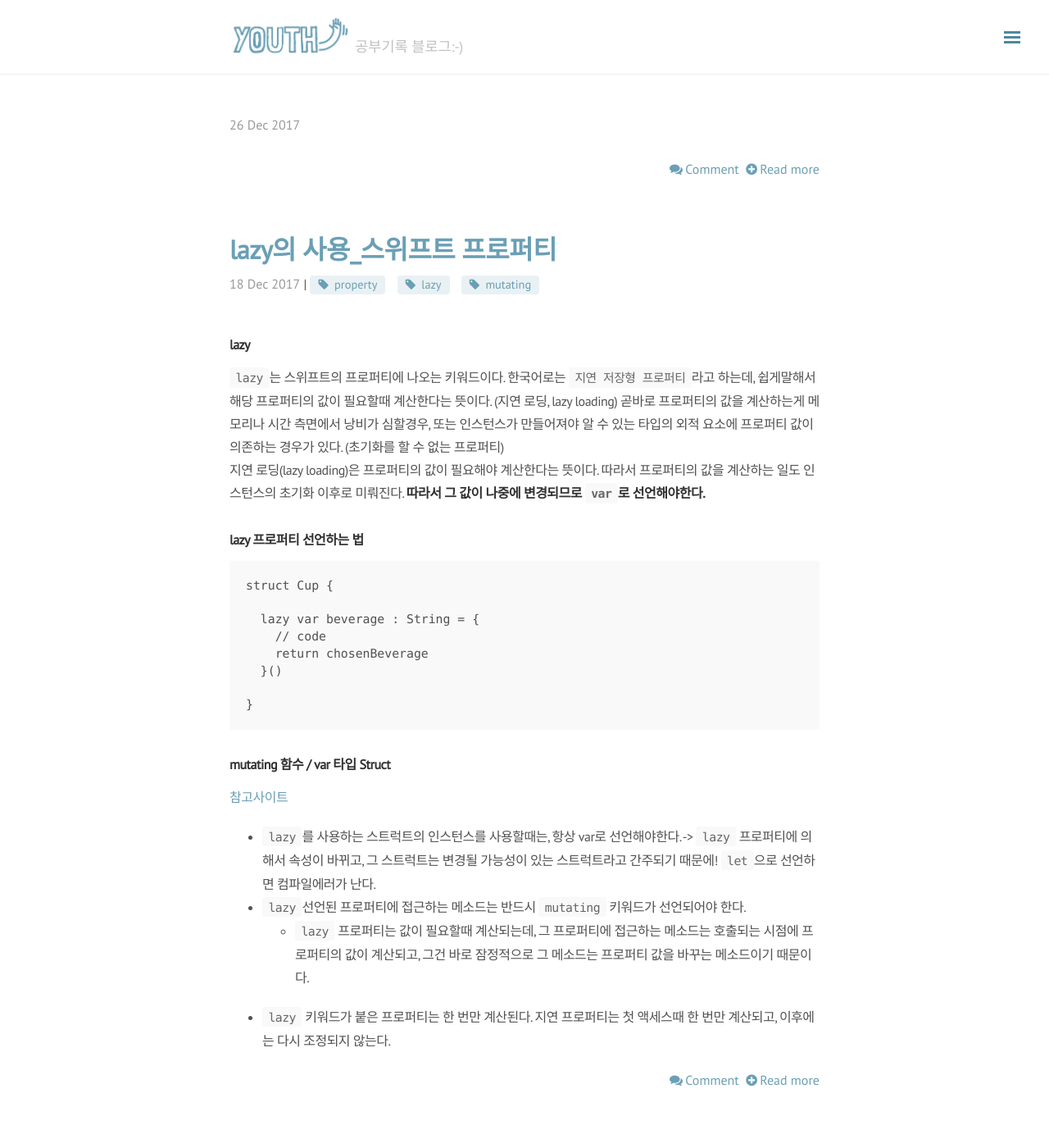
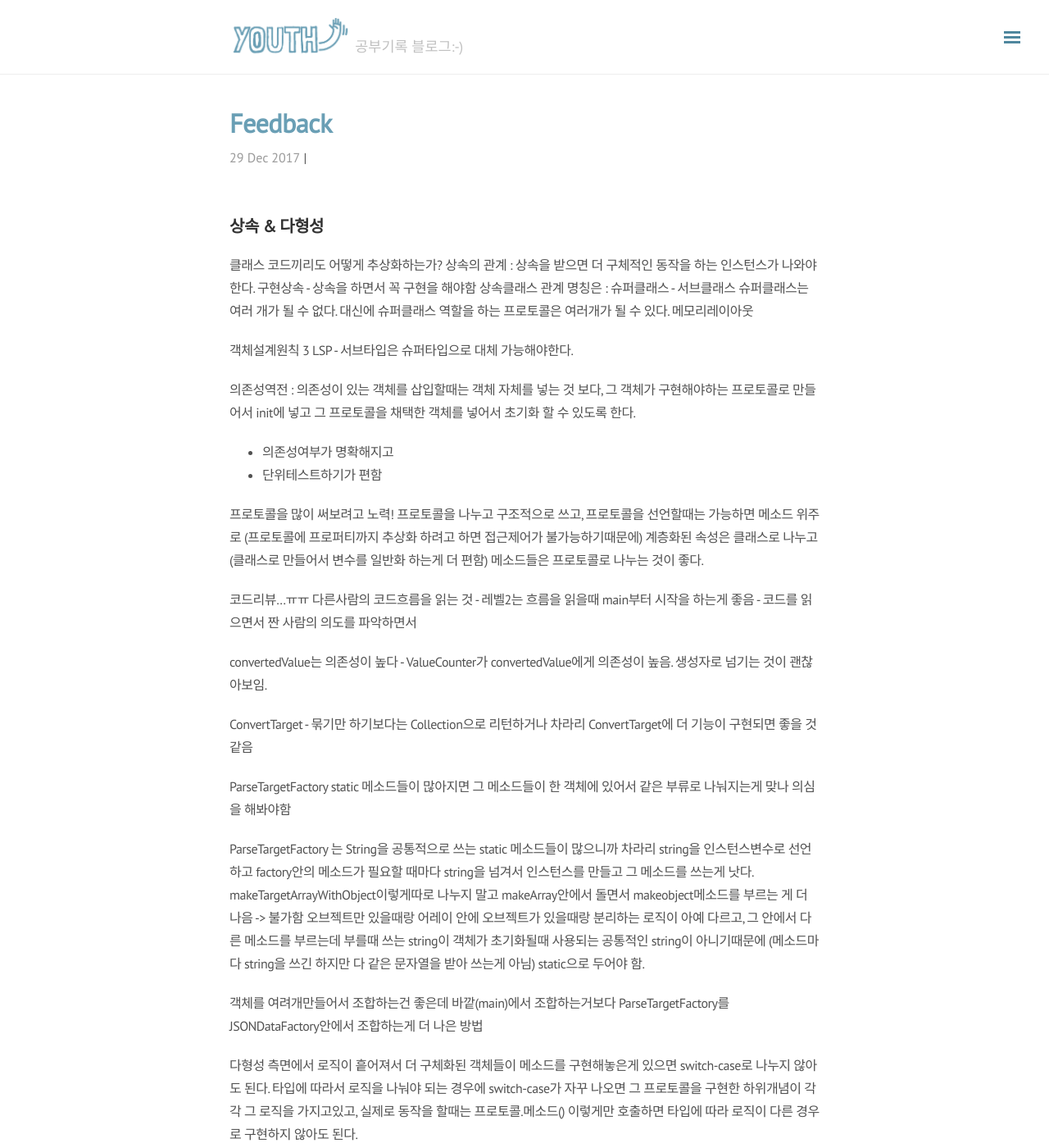
Before and after one commit to jinios/jinios.github.io, a Jekyll site: the page built from index.html, in a window 1280 px wide and 1400 px high. Shown: the whole window at 82% size. Built offline with Jekyll 4.4.1, drawn with Linux system fonts in a browser that asks for light colours; nearby versions of some CDN libraries; the list of posts is cut into pages by our own code; comment, search, counter and statistics services are not loaded; some of the changed text lies outside the part shown.

Commit message:
update posts

```diff
--- a/_posts/2017-12-18-TIL.md
+++ b/_posts/2017-12-18-TIL.md
@@ -31,3 +31,14 @@ TIL
 - JSON step2 피드백 처리
   - extension에 protocol적용 : Array와 Dictionary를 ConvertTarget 프로토콜로 추상화하고, convertValues() 함수를 제거 : 하는 일은 똑같고, 리턴값을 이후에 처리하는 메소드도 똑같은 두 함수가 있는데, 리턴타입이 달랐다. 이를 하나의 프로토콜로 추상화하기위해서 원래있던 swift의 타입에 extension을 적용해서 프로토콜로 추상화했다. > 추상화로 인해서 중복되는 메소드도 줄이거나 private으로 감출 수 있었고, 과도하게 쓰인 switch-case문을 줄일 수 있었다.
   - extension의 사용 (pragma mark 사용) : 한 객체의 코드가 너무 길어지면 가독성을 위해서 extension을 사용했었는데, extension은 이렇게 의미없이 사용하는게 아니라고 함. 의미없이 사용된 extension은 제거하고 `// MARK:` 주석을 사용했다. 스위프트에는 MARK말고도 특별한 주석이 있다. pragma mark는 Objective-C에서 사용되는 구문이다. (스위프트에서는`// MARK:`, `// TODO:` , `// FIXME:` 만 사용 가능하다.) 이런 키워드들을 사용해서 주석을 달면 Quick jump bar에서 책갈피처럼 주석내용을 볼 수 있다! [참고사이트1](https://stackoverflow.com/questions/35963128/swift-understanding-mark) [참고사이트2](https://littlebitesofcocoa.com/207-annotating-swift-with-marks-todo-s-and-fixme-s)
+
+2017.12.19
+TODO
+- JSON step2 피드백 처리
+- JSON step3 시작
+- 정규표현식 공부
+  - regexOne에서 연습
+  - InputView - GrammarChecker - ParseTargetFactory 설계
+    - GrammarChecker를 InputView와 ParseTargetFactory사이 흐름에 위치
+    - GrammarChecker에 정규표현식 적용
+    - (GrammarChecker에 에러처리 적용) - 오늘 안될지도
--- /dev/null
+++ b/_posts/2017-12-29-feedback.md
@@ -0,0 +1,35 @@
+## 상속 & 다형성
+클래스 코드끼리도 어떻게 추상화하는가?
+상속의 관계 : 상속을 받으면 더 구체적인 동작을 하는 인스턴스가 나와야 한다.
+구현상속 - 상속을 하면서 꼭 구현을 해야함
+상속클래스 관계 명칭은 : 슈퍼클래스 - 서브클래스
+슈퍼클래스는 여러 개가 될 수 없다. 대신에 슈퍼클래스 역할을 하는 프로토콜은 여러개가 될 수 있다.
+메모리레이아웃
+
+객체설계원칙 3 LSP  - 서브타입은 슈퍼타입으로 대체 가능해야한다.
+
+의존성역전 : 의존성이 있는 객체를 삽입할때는 객체 자체를 넣는 것 보다, 그 객체가 구현해야하는 프로토콜로 만들어서 init에 넣고 그 프로토콜을 채택한 객체를 넣어서 초기화 할 수 있도록 한다.
+- 의존성여부가 명확해지고
+- 단위테스트하기가 편함
+
+프로토콜을 많이 써보려고 노력! 프로토콜을 나누고 구조적으로 쓰고, 프로토콜을 선언할때는 가능하면 메소드 위주로 (프로토콜에 프로퍼티까지 추상화 하려고 하면 접근제어가 불가능하기때문에) 계층화된 속성은 클래스로 나누고(클래스로 만들어서 변수를 일반화 하는게 더 편함) 메소드들은 프로토콜로 나누는 것이 좋다.
+
+
+코드리뷰...ㅠㅠ
+다른사람의 코드흐름을 읽는 것 - 레벨2는 흐름을 읽을때 main부터 시작을 하는게 좋음 - 코드를 읽으면서 짠 사람의 의도를 파악하면서
+
+convertedValue는 의존성이 높다 - ValueCounter가 convertedValue에게 의존성이 높음. 생성자로 넘기는 것이 괜찮아보임.
+
+ConvertTarget - 묶기만 하기보다는 Collection으로 리턴하거나 차라리 ConvertTarget에 더 기능이 구현되면 좋을 것 같음
+
+ParseTargetFactory
+static 메소드들이 많아지면 그 메소드들이 한 객체에 있어서 같은 부류로 나눠지는게 맞나 의심을 해봐야함
+
+ParseTargetFactory 는 String을 공통적으로 쓰는 static 메소드들이 많으니까 차라리 string을 인스턴스변수로 선언하고 factory안의 메소드가 필요할 때마다 string을 넘겨서 인스턴스를 만들고 그 메소드를 쓰는게 낫다.
+makeTargetArrayWithObject이렇게따로 나누지 말고 makeArray안에서 돌면서 makeobject메소드를 부르는 게 더 나음
+-> 불가함 오브젝트만 있을때랑 어레이 안에 오브젝트가 있을때랑 분리하는 로직이 아예 다르고, 그 안에서 다른 메소드를 부르는데 부를때 쓰는 string이 객체가 초기화될때 사용되는 공통적인 string이 아니기때문에 (메소드마다 string을 쓰긴 하지만 다 같은 문자열을 받아 쓰는게 아님) static으로 두어야 함.
+
+객체를 여려개만들어서 조합하는건 좋은데 바깥(main)에서 조합하는거보다 ParseTargetFactory를 JSONDataFactory안에서 조합하는게 더 나은 방법
+
+다형성 측면에서 로직이 흩어져서 더 구체화된 객체들이 메소드를 구현해놓은게 있으면 switch-case로 나누지 않아도 된다.
+타입에 따라서 로직을 나눠야 되는 경우에 switch-case가 자꾸 나오면 그 프로토콜을 구현한 하위개념이 각각 그 로직을 가지고있고, 실제로 동작을 할때는 프로토콜.메소드() 이렇게만 호출하면 타입에 따라 로직이 다른 경우로 구현하지 않아도 된다.
```
